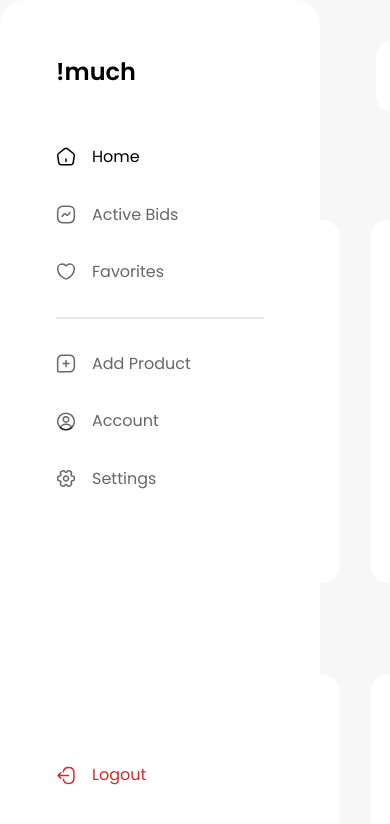
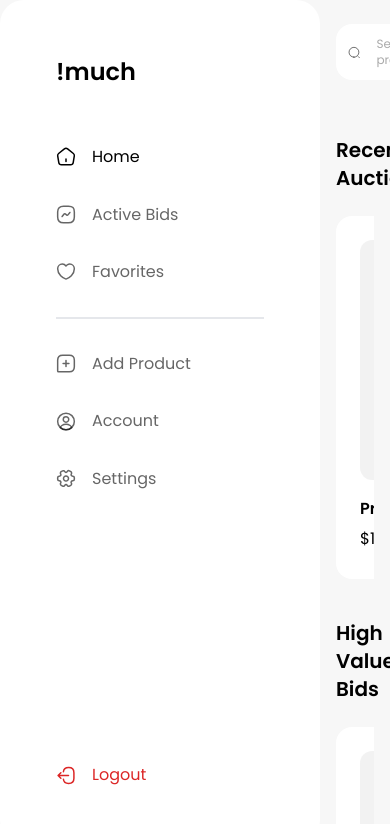
Before and after one commit to AndroBuddy/de-vote, a Vue app: page / in a window 390 px wide. Shown: the top 824 px of the page. Built offline with nearby package versions, Linux system fonts and the light colour scheme.

Commit message:
Responsiveness [WIP]
Signed-off-by: AndroBuddy <anirudhchimpidi8@gmail.com>

```diff
--- a/src/App.vue
+++ b/src/App.vue
@@ -75,7 +75,7 @@ function slideInOut() {
   <main class="flex h-screen">
     <SideBar @slide-in-out="slideInOut" />
     <div class="flex flex-col flex-grow overflow-auto">
-      <SearchBar class="px-14 mt-10" />
+      <SearchBar class="px-4 md:px-14" />
       <RouterView />
     </div>
   </main>
--- a/src/assets/base.css
+++ b/src/assets/base.css
@@ -15,7 +15,7 @@
     @apply font-semibold;
   }
   h4 {
-    @apply text-sm text-[#aaaaaa];
+    @apply text-xs lg:text-sm text-[#aaaaaa];
   }
 }
 
--- a/src/components/ContentPanel.vue
+++ b/src/components/ContentPanel.vue
@@ -8,8 +8,8 @@ defineProps({
 <template>
   <div class="flex flex-col gap-6 transition-transform">
     <h2>{{ title }}</h2>
-    <div class="flex gap-8">
-      <div v-for="item in items" :key="item.id" class="flex flex-col bg-white p-6 rounded-2xl w-80">
+    <div class="flex whitespace-nowrap flex-nowrap overflow-auto gap-8">
+      <div v-for="item in items" :key="item.id" class="flex flex-col bg-white p-6 rounded-2xl w-80 shrink-0">
         <div class="h-60 bg-black/5 rounded-xl mb-4"></div>
         <!-- Replace with img -->
         <h3>{{ item.name }}</h3>
--- a/src/components/SearchBar.vue
+++ b/src/components/SearchBar.vue
@@ -3,11 +3,11 @@ import IconSearch from './icons/IconSearch.vue'
 </script>
 
 <template>
-  <header class="flex w-full justify-between gap-10 sticky top-10 z-10">
-    <div class="flex gap-4 p-4 bg-white rounded-2xl items-center flex-grow">
+  <header class="flex w-full justify-between items-center gap-4 lg:gap-10 sticky top-6 lg:top-10 z-10">
+    <div class="flex gap-4 p-3 lg:p-4 bg-white rounded-2xl items-center flex-grow">
       <IconSearch class="stroke-black" />
       <h4>Search products</h4>
     </div>
-    <div class="w-14 h-14 rounded-full bg-white flex items-center justify-center">A</div>
+    <div class="w-10 lg:w-14 h-10 lg:h-14 rounded-full bg-white flex items-center justify-center">A</div>
   </header>
 </template>
--- a/src/views/HomeView.vue
+++ b/src/views/HomeView.vue
@@ -10,7 +10,7 @@ const testItems = [
 </script>
 
 <template>
-  <section class="flex flex-col px-14 py-14 flex-grow gap-12 self-center">
+  <section class="flex flex-col px-4 py-20 lg:px-14 flex-grow gap-12 xl:self-center">
     <section class="flex flex-col gap-10">
       <ContentPanel title="Recent Auctions" :items="testItems" />
       <ContentPanel title=" High Value Bids" :items="testItems" />
```
